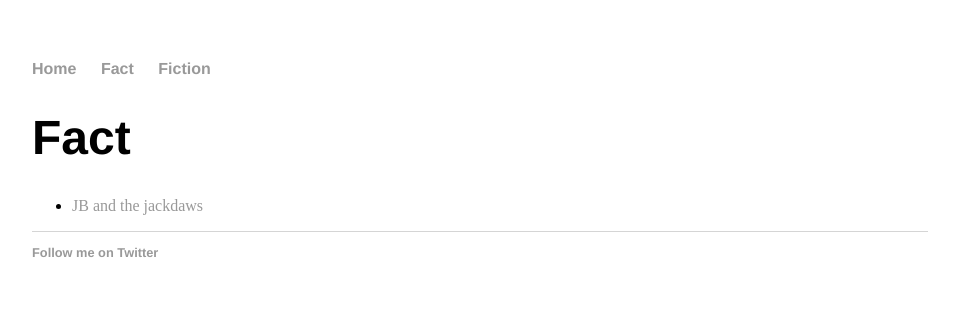
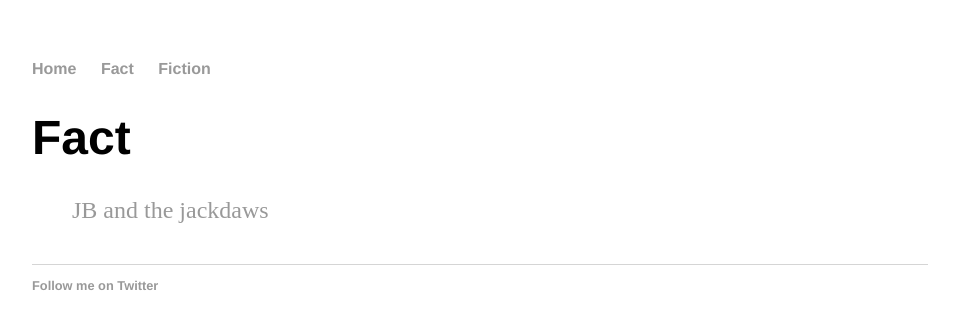
Before and after one commit to tknott91/tknott91.github.io, a website: page fact.html in a window 1280 px wide. Shown: the whole page, without its empty margins (160-1119 px from the left). Drawn offline with Linux system fonts and the light colour scheme.

Commit message:
Update fact.html

```diff
--- a/fact.html
+++ b/fact.html
@@ -19,7 +19,7 @@
 		</div>
 		<div class="container">
 			<div class="posts">
-				<ul>
+				<ul class="posts">
 					<li><a href="/fact/jb-and-the-jackdaws">JB and the jackdaws</a></li>
 				</ul>
 			</div>
```
